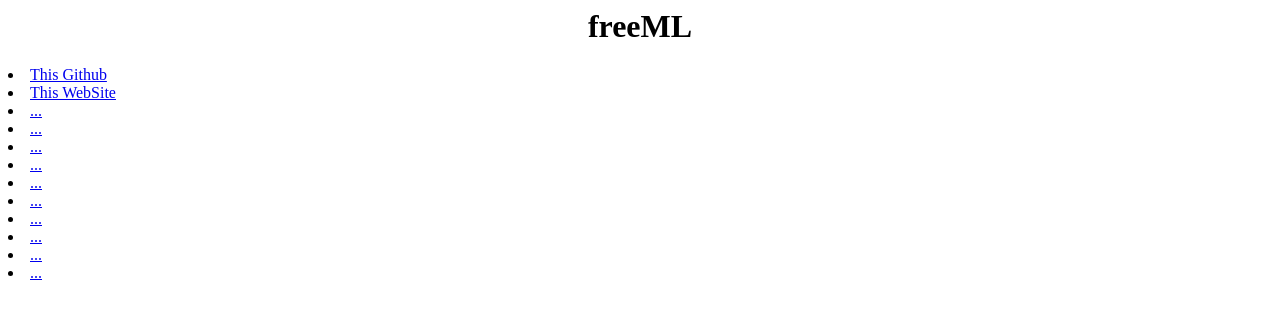
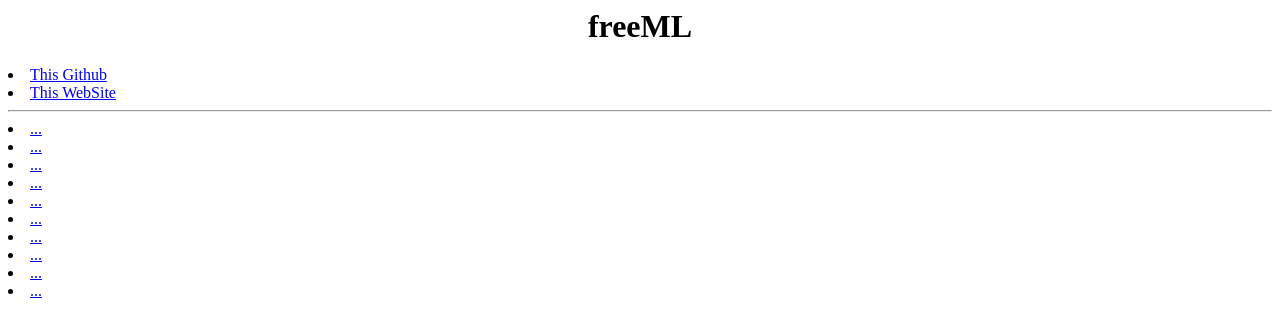
Before and after one commit to hpssjellis/freeML, a plain HTML site: page punblic/index.html in a window 1280 px wide. Drawn offline with Linux system fonts and the light colour scheme.

Commit message:
Update index.html

```diff
--- a/punblic/index.html
+++ b/punblic/index.html
@@ -4,7 +4,8 @@
 
 
 <li><a href="https://github.com/hpssjellis/freeML">This Github</a>
-<li><a href="..">This WebSite</a>
+<li><a href="https://hpssjellis.github.io/freeML/public/index.html">This WebSite</a>
+<hr>
 <li><a href="..">...</a>
 <li><a href="..">...</a>
 <li><a href="..">...</a>
```
